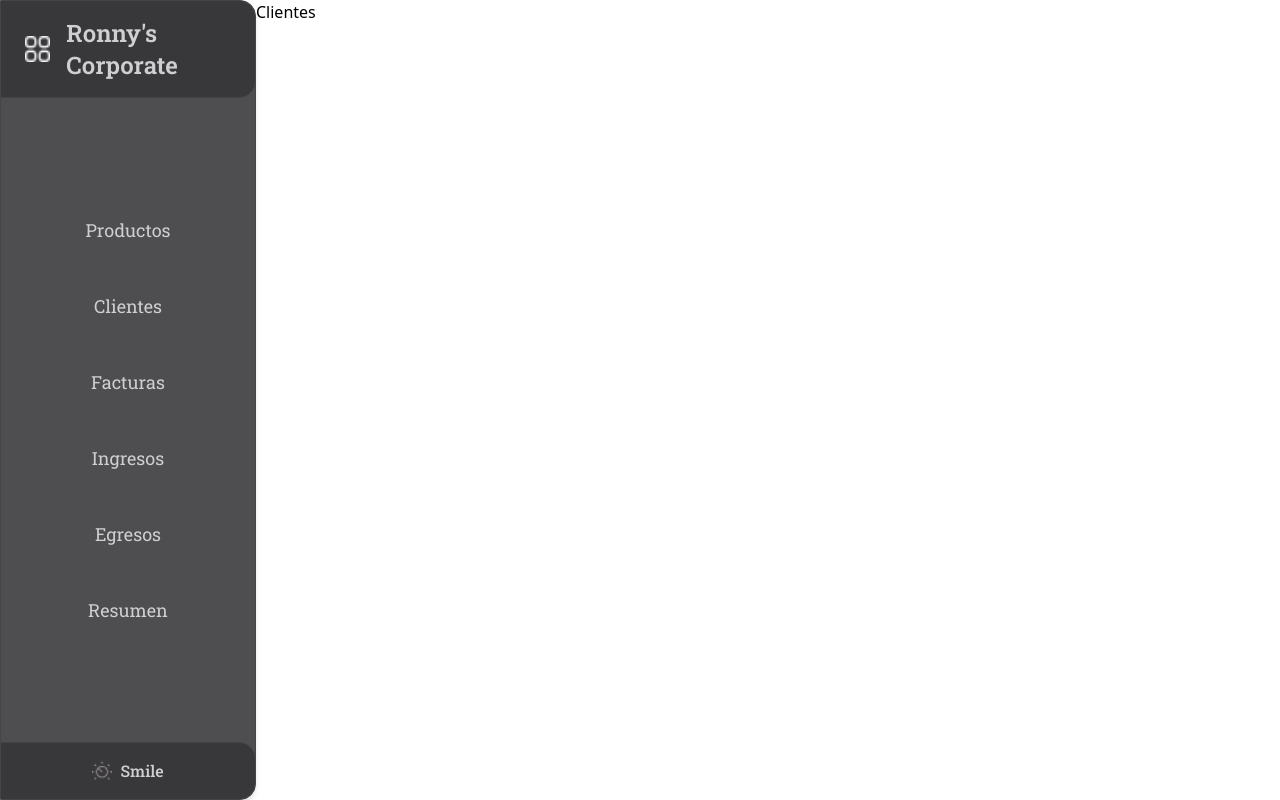
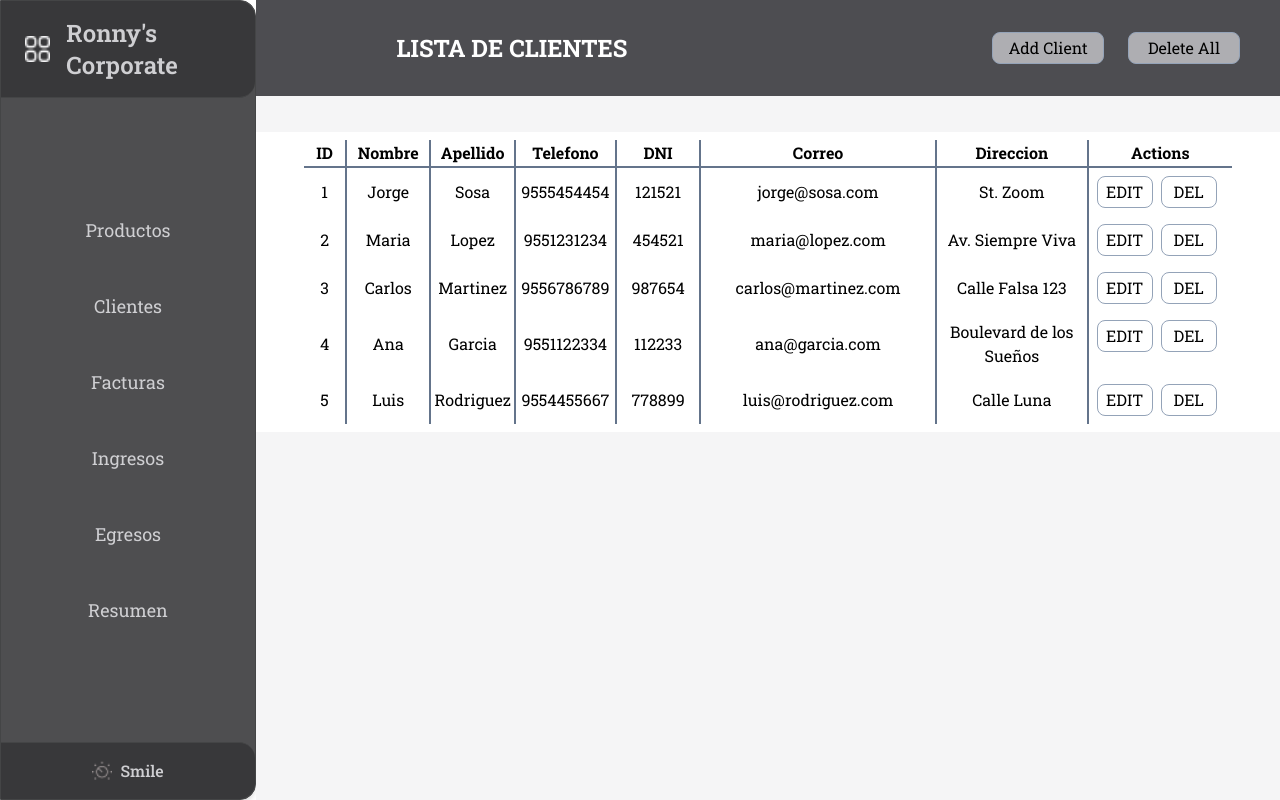
Before and after one commit to jorgesosa-funval/g4-d3-react, a React (Vite) app: page /home/clientes in a window 1280 px wide. Built offline with nearby package versions, Linux system fonts and the light colour scheme.

Commit message:
incorporar

```diff
--- a/src/components/Admin-Components/ClientList/Client.jsx
+++ b/src/components/Admin-Components/ClientList/Client.jsx
@@ -79,17 +79,17 @@ export const Client = () => {
     }
 
     return (
-        <div className=' flex flex-col px-4 py-8 w-3/4 h-screen items-end ml-auto bg-primary-palet-50 gap-9'>
-            <nav className='flex flex-row items-center w-full'>
-                <h2 className='flex font-bold text-2xl text-center w-1/2 justify-center'>LISTA DE CLIENTES</h2>
+        <div className=' font-PrincipalFont flex flex-col w-[80%] h-screen items-end ml-auto bg-primary-palet-50 gap-9'>
+            <nav className='flex flex-row items-center w-full bg-primary-palet-700 '>
+                <h2 className='flex font-bold text-2xl py-8 text-center w-1/2 justify-center text-white'>LISTA DE CLIENTES</h2>
 
                 <div className="flex gap-6 w-1/2 justify-end px-10">
-                    <button onClick={openForm} className='border-slate-400 border rounded-lg w-28 h-8 hover:bg-primary-palet-200'>Add Client</button>
-                    <button className='border-slate-400 border rounded-lg w-28 h-8 hover:bg-primary-palet-200'>Delete All</button>
+                    <button onClick={openForm} className='border-slate-400 border rounded-lg w-28 h-8 bg-primary-palet-300 hover:bg-primary-palet-200'>Add Client</button>
+                    <button className='border-slate-400 border bg-primary-palet-300 rounded-lg w-28 h-8 hover:bg-primary-palet-200'>Delete All</button>
                 </div>
             </nav>
-            <div className=" bg-white w-full px-4 py-2">
-                <table className='text-center '>
+            <div className=" bg-white w-full px-12 py-2">
+                <table className='text-center w-full '>
                     <thead >
                         <tr  >
                             <th className="border-b-2 border-r-2 border-slate-500 px-1 w-10"  >ID</th>
--- a/src/components/Admin-Components/components facturas/AllBills/AllBills.jsx
+++ b/src/components/Admin-Components/components facturas/AllBills/AllBills.jsx
@@ -18,7 +18,7 @@ const AllBills = () => {
   };
 
   return (
-    <div className="w-full ml-auto p-8 bg-primary-palet-100 min-h-screen font-PrincipalFont">
+    <div className="w-full ml-auto p-8 bg-white min-h-screen font-PrincipalFont">
       <table className="min-w-full bg-primary-palet-50 ">
         <thead>
           <tr>
--- a/src/components/Admin-Components/components facturas/Facturas.jsx
+++ b/src/components/Admin-Components/components facturas/Facturas.jsx
@@ -6,7 +6,7 @@ import InvoiceProvider from './context/InvoiceContext.jsx';
 
 export const Facturas = () => {
   return (
-    <div className="w-[80%] flex">
+    <div className="w-[80%] flex  font-PrincipalFont">
       <InvoiceProvider>
         <div className='w-full'>
           <HeaderBills />
--- a/src/components/Admin-Components/components facturas/headerbills/HeaderBills.jsx
+++ b/src/components/Admin-Components/components facturas/headerbills/HeaderBills.jsx
@@ -12,10 +12,10 @@ const HeaderBills = () => {
 
   return (
     <div className="w-full ml-auto font-PrincipalFont">
-      <div className="flex justify-between items-center py-4 px-8 bg-white shadow">
-        <h1 className="text-xl font-bold">Invoice Control</h1>
+      <div className="flex justify-between items-center py-7 px-8 bg-primary-palet-700 shadow">
+        <h1 className="text-xl font-bold text-white">Invoice Control</h1>
         <div>
-          <button className="text-primary-palet-900 hover:bg-primary-palet-300 hover:text-primary-palet-100 border border-primary-palet-600 px-3 py-2 rounded-2xl mr-2" onClick={toggleForm}>Add Invoice</button>
+          <button className="text-primary-palet-900 hover:bg-primary-palet-300 hover:text-primary-palet-100 border border-primary-palet-200 px-3 py-2 bg-primary-palet-200 rounded-2xl mr-2" onClick={toggleForm}>Add Invoice</button>
           <button className="text-primary-palet-900 bg-primary-palet-200 hover:bg-primary-palet-100 hover:text-primary-palet-600 border border-primary-palet-600 px-3 py-2 rounded-2xl mr-2" onClick={deleteAllInvoices}>Delete All</button>
         </div>
       </div>
--- a/src/components/Admin-Components/incomesExpenses/Excome.jsx
+++ b/src/components/Admin-Components/incomesExpenses/Excome.jsx
@@ -72,8 +72,10 @@ export const Excome = () => {
     };
 
     return (
-        <div className="bg-slate-100 p-4 w-3/4 ml-auto rounded-lg font-PrincipalFont">
-            <h2 className="text-xl mb-4">Lista de Egresos:</h2>
+        <div className="bg-white py-3 w-[80%] ml-auto rounded-lg font-PrincipalFont">
+            <div className="bg-primary-palet-700 w-full">
+            <h2 className="text-3xl mb-4 py-6 px-4 text-white">Lista de Egresos:</h2>
+            </div>
             <table className="table-auto w-full mb-4 border-collapse">
                 <thead>
                     <tr>
--- a/src/components/Admin-Components/incomesExpenses/Income.jsx
+++ b/src/components/Admin-Components/incomesExpenses/Income.jsx
@@ -72,8 +72,10 @@ export const Income = () => {
     };
 
     return (
-        <div className="bg-slate-100 p-4 w-3/4 ml-auto rounded-lg font-PrincipalFont">
-            <h2 className="text-xl mb-4">Lista de Ingresos:</h2>
+        <div className="bg-white py-3 w-[80%] ml-auto rounded-lg font-PrincipalFont">
+           <div className="bg-primary-palet-700 w-full">
+            <h2 className="text-3xl mb-4 py-6 px-4 text-white">Lista de Ingresos:</h2>
+            </div>
             <table className="table-auto w-full mb-4 border-collapse">
                 <thead>
                     <tr>
--- a/src/components/Admin-Components/statistics/Allcomps.jsx
+++ b/src/components/Admin-Components/statistics/Allcomps.jsx
@@ -30,9 +30,9 @@ const options = {
 
 const Allcomps = () => {
   return (
-    <div className="flex flex-col md:flex-row w-[80%] justify-center" >
+    <div className="flex flex-col md:flex-row w-[80%]  font-PrincipalFont" >
       {/* <Sidebar /> */}
-      <div className="w-full md:w-4/5 p-6">
+      <div className="w-full">
         <Header />
         <Resumen />
         <ChartComponent data={data} options={options} />
--- a/src/components/Admin-Components/statistics/ChartComponent.jsx
+++ b/src/components/Admin-Components/statistics/ChartComponent.jsx
@@ -33,7 +33,7 @@ const ChartComponent = ({ data, options }) => {
     return destroyChart;
   }, [data, options]);
 
-  return <canvas className='h-[300px]' ref={chartRef} id="myChart" />;
+  return <canvas className='h-[300px] w-full p-8' ref={chartRef} id="myChart" />;
 };
 
 export default ChartComponent;
--- a/src/components/Admin-Components/statistics/Header.jsx
+++ b/src/components/Admin-Components/statistics/Header.jsx
@@ -2,8 +2,8 @@ import React from "react";
 
 const Header = () => {
   return (
-    <div className="flex justify-between items-center mb-6">
-      <h1 className="text-3xl font-semibold">Inventory Management</h1>
+    <div className="flex justify-between items-center mb-6 px-4 bg-primary-palet-700 w-full">
+      <h1 className="text-3xl font-semibold text-white py-7 px-3">Inventory Management</h1>
       <div>
         <button className="bg-primary-palet-400 hover:bg-primary-palet-500 text-white font-bold py-2 px-4 rounded mr-2">
           Add Product
--- a/src/components/Admin-Components/statistics/Resumen.jsx
+++ b/src/components/Admin-Components/statistics/Resumen.jsx
@@ -19,7 +19,7 @@ const Resumen = () => {
   }, []);
 
   return (
-    <div className="bg-white p-6 max-h-[200px] rounded-lg shadow-lg">
+    <div className="bg-white p-10 max-h-[200px] rounded-lg shadow-lg">
       <h2 className="text-2xl font-semibold mb-4">Resumen</h2>
       <div className="flex justify-between mb-6">
         <div>
--- a/src/components/Admin-Components/statistics/Sidebar.jsx
+++ b/src/components/Admin-Components/statistics/Sidebar.jsx
@@ -2,8 +2,8 @@ import React from 'react';
 
 const Sidebar = () => {
   return (
-    <div className="w-full md:w-1/5 bg-gray-900 md:h-screen p-6">
-      <ul className="flex md:flex-col py-4">
+    <div className="w-full md:w-1/5 bg-gray-900 md:h-screen p-12 px-8">
+      <ul className="flex md:flex-col">
         {['Products', 'Clients', 'Invoices', 'Incomes', 'Expenses', 'Resumen'].map((item, index) => (
           <li key={index} className="my-2 md:my-0 md:mb-4">
             <a href="#" className="block py-2 px-4 text-gray-300 hover:bg-gray-700">{item}</a>
--- a/src/pages/AdminPages/ClientPage.jsx
+++ b/src/pages/AdminPages/ClientPage.jsx
@@ -1,11 +1,12 @@
 import React from 'react'
 import { AdminLayout } from '../../Layouts/AdminLayout'
+import { Client } from '../../components/Admin-Components/ClientList/Client'
 
 export const ClientPage = () => {
     return (
         <div className='w-full flex'>
             <AdminLayout>
-                <h1>Clientes</h1>
+                <Client/>
             </AdminLayout>
         </div>
     )
```
